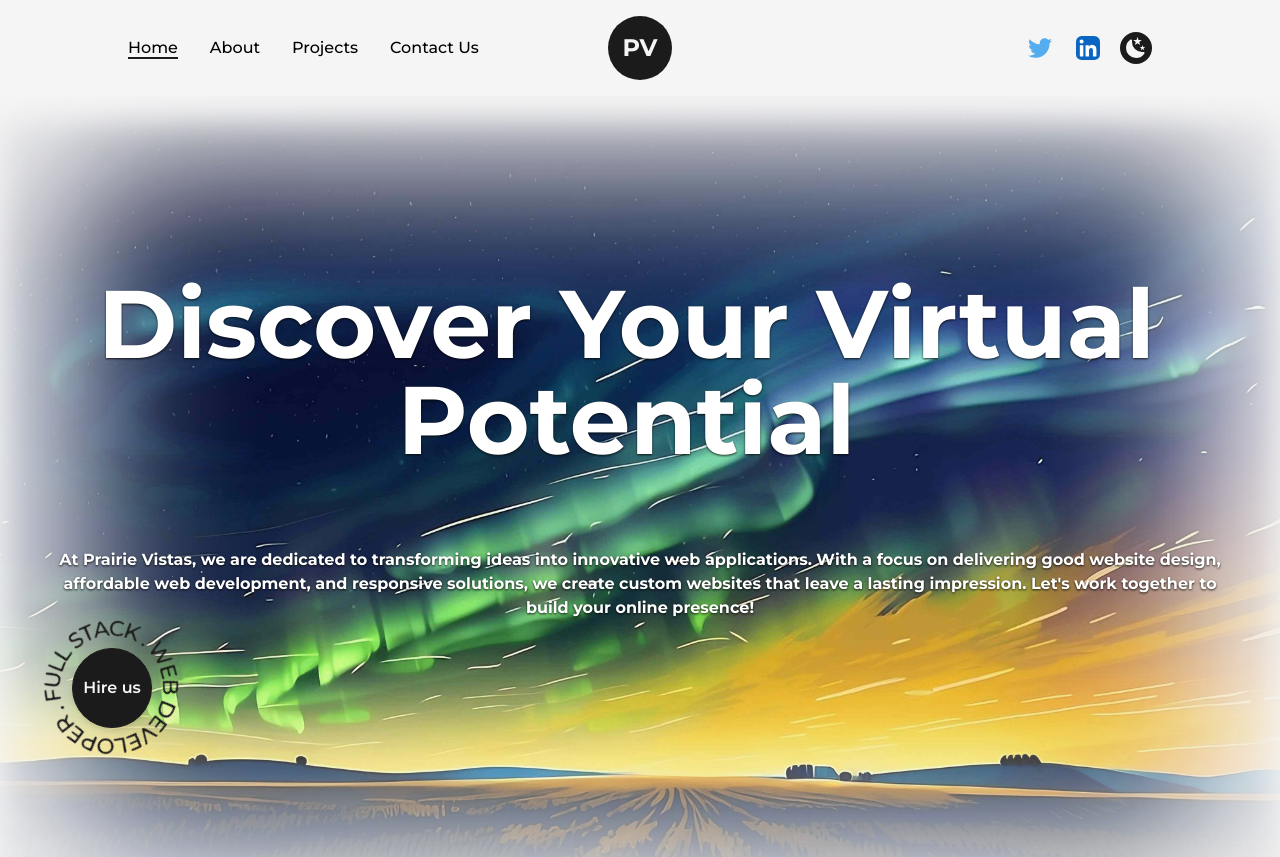
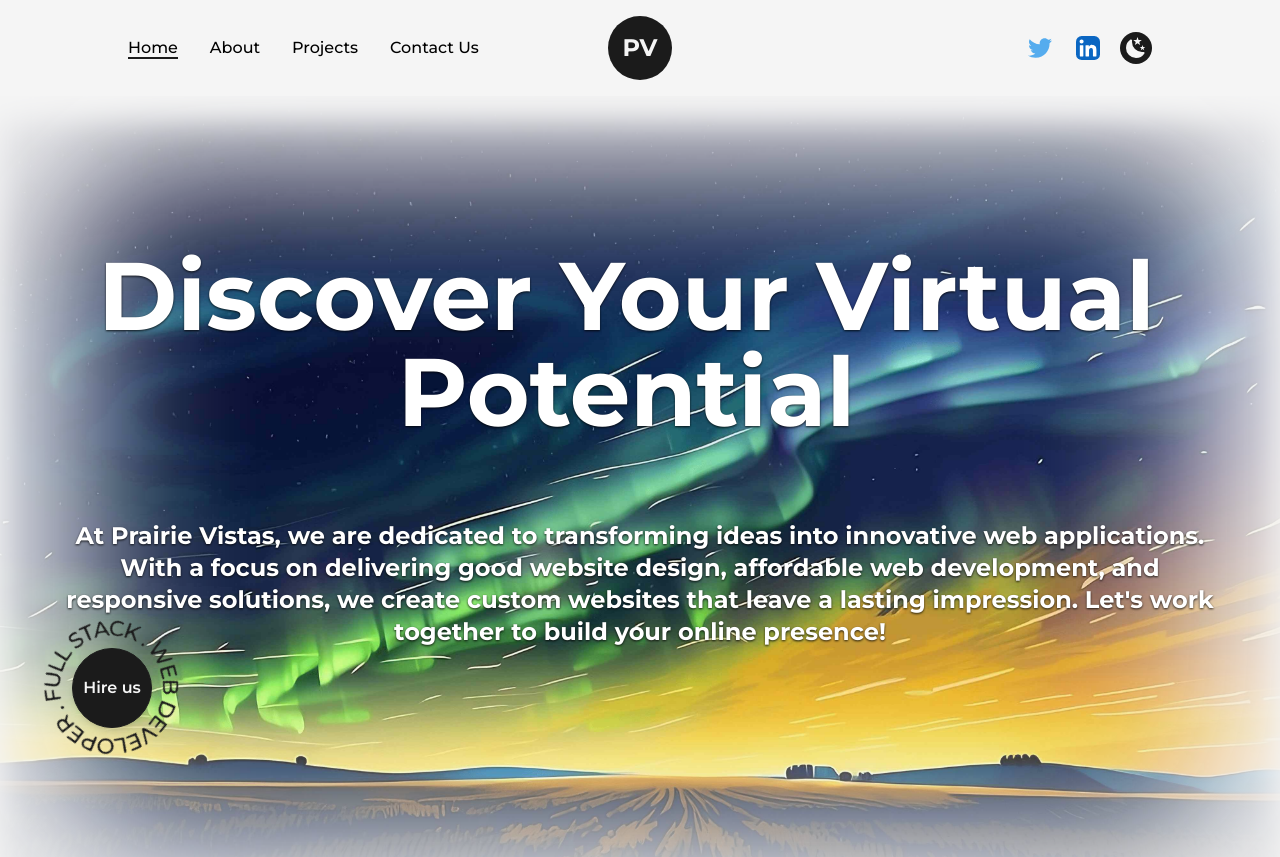
Before and after one commit to seemslikeali/Web-Project-June-12-2023, a Next.js app: page / in a window 1280 px wide. Shown: the top 857 px of the page. Built offline with nearby package versions, Linux system fonts and the light colour scheme.

Commit message:
made fonts bigger

```diff
--- a/src/pages/index.js
+++ b/src/pages/index.js
@@ -79,7 +79,7 @@ export default function Home() {
                   <AnimatedText text="Discover Your Virtual Potential"
                     className='text-white drop-shadow-[0_1.2px_1.2px_rgba(0,0,0,0.8)] mb-16 lg:text-7xl sm:mb-8 sm:!text-6xl xs:!text-4xl '
                   />
-                  <h2 className='pb-16 drop-shadow-[0_1.2px_1.2px_rgba(0,0,0,0.8)] mb-10 my-2 m-auto text-l flex items-center justify-center text-center font-bold w-3/5 2xl:w-[95%] dark:text-light'>
+                  <h2 className='pb-16 drop-shadow-[0_1.2px_1.2px_rgba(0,0,0,0.8)] mb-10 my-2 m-auto text-2xl flex items-center justify-center text-center font-bold w-3/5 2xl:w-[95%] dark:text-light'>
                     At Prairie Vistas, we are dedicated to transforming ideas into innovative web applications. With a focus on delivering good website design, affordable web development, and responsive solutions, we create custom websites that leave a lasting impression. Let&apos;s work together to build your online presence!
                   </h2>
 
--- a/tailwind.config.js
+++ b/tailwind.config.js
@@ -8,7 +8,7 @@ module.exports = {
   theme: {
     extend: {
       boxShadow: {
-        innerDark: 'inset 0 0 52em 6em #1b1b1b, inset 0 0 30em 7em #1b1b1b',
+        innerDark: 'inset 0 0 5em 6em #1b1b1b, inset 0 0 30em 7em #1b1b1b',
         innerLight: 'inset 0 0 10em 5em #F5F5F5, inset 0px 22px 30px 0px #F5F5F5'
 
       },
```
